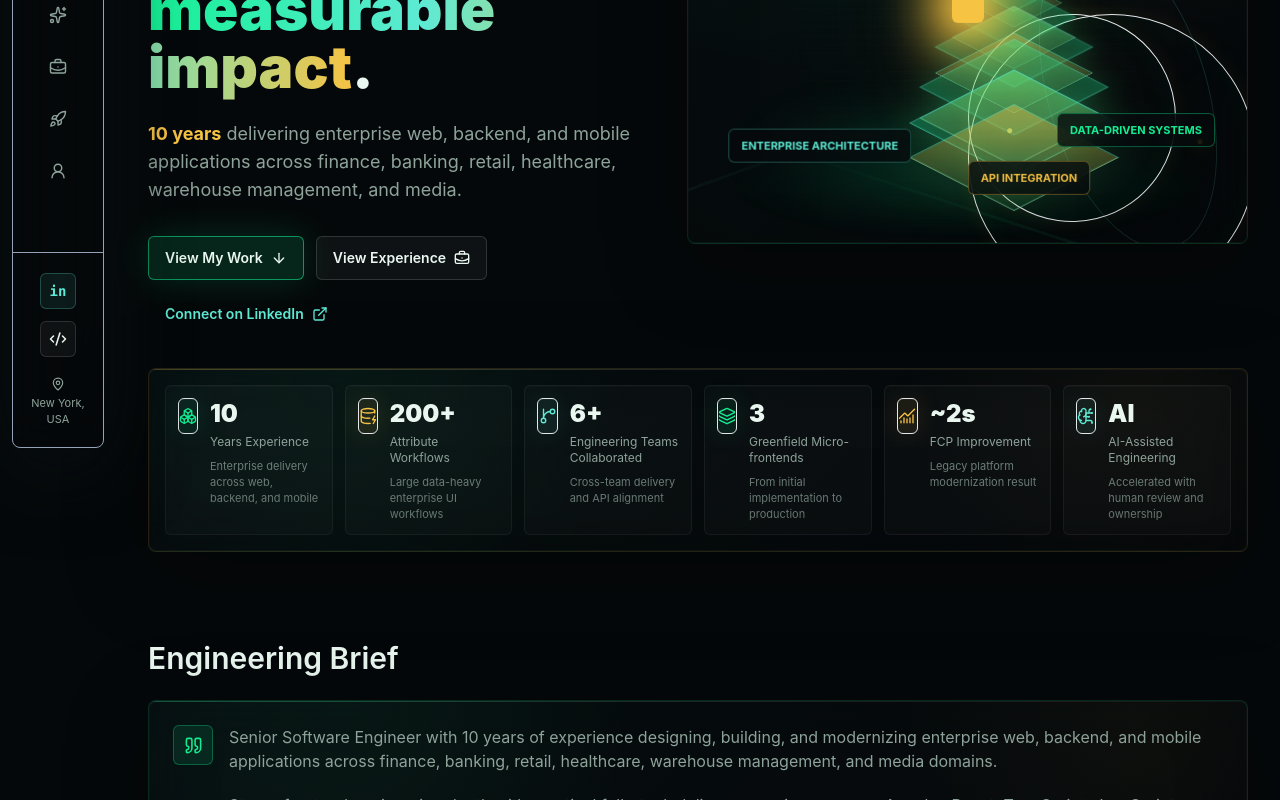
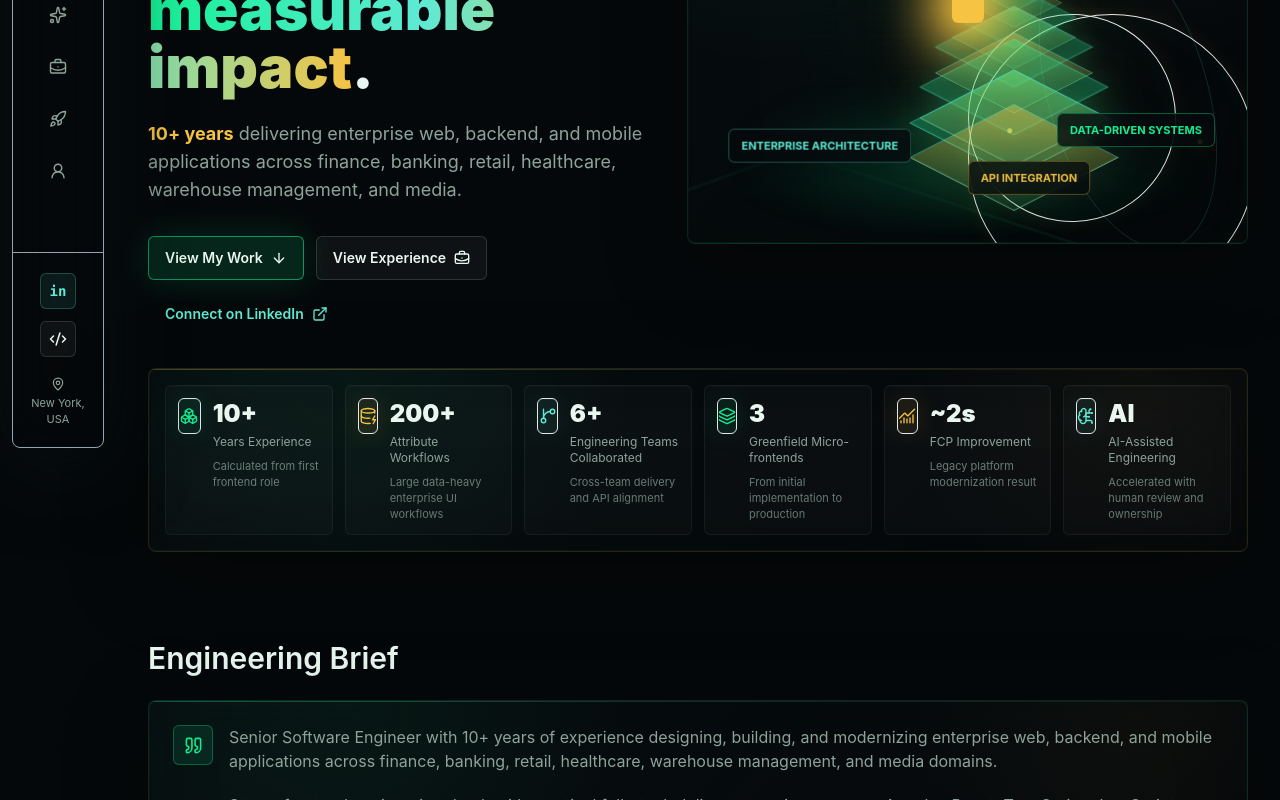
Before and after one commit to Ochkalov/Ochkalov.github.io, a React (Vite) app: page / in a window 1280 px wide. Shown: the part 340-1140 px from the top of the page. Built offline with nearby package versions, Linux system fonts and the light colour scheme; no server answers.

Commit message:
feat: update portfolio details and improve accessibility; calculate experience dynamically

```diff
--- a/index.html
+++ b/index.html
@@ -9,14 +9,14 @@
     />
     <meta name="theme-color" content="#05080A" />
     <meta property="og:type" content="website" />
-    <meta property="og:title" content="Yurii Ochkalov | Senior Software Engineer" />
+    <meta property="og:title" content="Senior Software Engineer" />
     <meta
       property="og:description"
       content="Senior Software Engineer in New York specializing in enterprise frontend architecture, full-stack delivery, micro-frontends, data-intensive applications, and AI-assisted engineering."
     />
     <meta property="og:image" content="/og-image.svg" />
     <meta name="twitter:card" content="summary_large_image" />
-    <meta name="twitter:title" content="Yurii Ochkalov | Senior Software Engineer" />
+    <meta name="twitter:title" content="Senior Software Engineer" />
     <meta
       name="twitter:description"
       content="Senior Software Engineer in New York specializing in enterprise frontend architecture, full-stack delivery, micro-frontends, data-intensive applications, and AI-assisted engineering."
@@ -26,16 +26,10 @@
     <script type="application/ld+json">
       {
         "@context": "https://schema.org",
-        "@type": "Person",
-        "name": "Yurii Ochkalov",
-        "jobTitle": "Senior Software Engineer",
-        "address": {
-          "@type": "PostalAddress",
-          "addressLocality": "New York",
-          "addressRegion": "NY",
-          "addressCountry": "US"
-        },
-        "sameAs": ["https://www.linkedin.com/in/ochkalov"],
+        "@type": "WebSite",
+        "name": "Senior Software Engineer Portfolio",
+        "description": "Senior Software Engineer in New York specializing in enterprise frontend architecture, full-stack delivery, micro-frontends, data-intensive applications, and AI-assisted engineering.",
+        "sameAs": ["https://www.linkedin.com/in/ochkalov", "https://github.com/Ochkalov"],
         "knowsAbout": [
           "Enterprise frontend architecture",
           "Full-stack delivery",
@@ -45,7 +39,7 @@
         ]
       }
     </script>
-    <title>Yurii Ochkalov | Senior Software Engineer</title>
+    <title>Senior Software Engineer</title>
   </head>
   <body>
     <div id="root"></div>
--- a/src/components/contact/ContactPanel.tsx
+++ b/src/components/contact/ContactPanel.tsx
@@ -36,7 +36,7 @@ export function ContactPanel() {
             external
             variant="primary"
             icon={<ExternalLink size={16} aria-hidden="true" />}
-            ariaLabel="Connect with Yurii Ochkalov on LinkedIn"
+            ariaLabel="Connect on LinkedIn"
           >
             Connect on LinkedIn
           </Button>
@@ -45,7 +45,7 @@ export function ContactPanel() {
             external
             variant="secondary"
             icon={<Code2 size={16} aria-hidden="true" />}
-            ariaLabel="View Yurii Ochkalov GitHub profile placeholder"
+            ariaLabel="View GitHub profile"
           >
             View GitHub
           </Button>
@@ -54,7 +54,7 @@ export function ContactPanel() {
               href={`${import.meta.env.BASE_URL}resume.pdf`}
               variant="ghost"
               icon={<Download size={16} aria-hidden="true" />}
-              ariaLabel="Download Yurii Ochkalov resume"
+              ariaLabel="Download resume"
             >
               Download Resume
             </Button>
--- a/src/components/hero/Hero.tsx
+++ b/src/components/hero/Hero.tsx
@@ -22,7 +22,7 @@ function renderHeadline() {
 }
 
 function renderSubheadline() {
-  const [prefix, rest] = profile.hero.subheadline.split('10 years')
+  const [prefix, rest] = profile.hero.subheadline.split(profile.hero.experiencePhrase)
 
   if (!rest) {
     return profile.hero.subheadline
@@ -31,7 +31,7 @@ function renderSubheadline() {
   return (
     <>
       {prefix}
-      <span className="font-bold text-amber">10 years</span>
+      <span className="font-bold text-amber">{profile.hero.experiencePhrase}</span>
       {rest}
     </>
   )
@@ -68,7 +68,7 @@ export function Hero() {
                 external
                 variant="ghost"
                 icon={<ExternalLink size={16} aria-hidden="true" />}
-                ariaLabel="Connect with Yurii Ochkalov on LinkedIn"
+                ariaLabel="Connect on LinkedIn"
               >
                 Connect on LinkedIn
               </Button>
--- a/src/components/layout/Header.tsx
+++ b/src/components/layout/Header.tsx
@@ -13,7 +13,7 @@ export function Header({ activeSection }: HeaderProps) {
       <div className="flex h-16 items-center gap-3 px-4">
         <a
           href="#home"
-          aria-label="Yurii Ochkalov home"
+          aria-label="Portfolio home"
           className="flex size-10 shrink-0 items-center justify-center rounded-lg border border-amber/35 bg-amber/8 text-sm font-black text-amber"
         >
           {profile.initials}
@@ -40,7 +40,7 @@ export function Header({ activeSection }: HeaderProps) {
             href={profile.linkedInUrl}
             target="_blank"
             rel="noreferrer"
-            aria-label="Connect with Yurii Ochkalov on LinkedIn"
+            aria-label="Connect on LinkedIn"
             className="hidden size-9 items-center justify-center rounded-md border border-cyan/25 bg-cyan/8 text-cyan min-[420px]:flex"
           >
             <span aria-hidden="true" className="font-mono text-xs font-black">
@@ -51,7 +51,7 @@ export function Header({ activeSection }: HeaderProps) {
             href={profile.github.url}
             target="_blank"
             rel="noreferrer"
-            aria-label="View Yurii Ochkalov GitHub profile placeholder"
+            aria-label="View GitHub profile"
             className="hidden size-9 items-center justify-center rounded-md border border-white/12 bg-white/[0.045] text-ink min-[520px]:flex"
           >
             <Code2 size={17} aria-hidden="true" />
--- a/src/components/layout/SidebarNav.tsx
+++ b/src/components/layout/SidebarNav.tsx
@@ -12,7 +12,7 @@ export function SidebarNav({ activeSection }: SidebarNavProps) {
     <aside className="fixed inset-y-3 left-3 z-30 hidden w-[92px] rounded-lg border border-line bg-charcoal/78 shadow-panel backdrop-blur-xl lg:flex lg:flex-col">
       <a
         href="#home"
-        aria-label="Yurii Ochkalov home"
+        aria-label="Portfolio home"
         className="mx-auto mt-6 flex size-12 items-center justify-center rounded-lg border border-amber/35 bg-amber/8 text-lg font-black text-amber shadow-amber focus-visible:outline focus-visible:outline-2 focus-visible:outline-offset-4 focus-visible:outline-emerald"
       >
         {profile.initials}
@@ -50,7 +50,7 @@ export function SidebarNav({ activeSection }: SidebarNavProps) {
             href={profile.linkedInUrl}
             target="_blank"
             rel="noreferrer"
-            aria-label="Connect with Yurii Ochkalov on LinkedIn"
+            aria-label="Connect on LinkedIn"
             className="flex size-9 items-center justify-center rounded-md border border-cyan/25 bg-cyan/8 text-cyan transition hover:border-cyan/55 hover:bg-cyan/12 focus-visible:outline focus-visible:outline-2 focus-visible:outline-offset-4 focus-visible:outline-emerald"
           >
             <span aria-hidden="true" className="font-mono text-sm font-black">
@@ -61,7 +61,7 @@ export function SidebarNav({ activeSection }: SidebarNavProps) {
             href={profile.github.url}
             target="_blank"
             rel="noreferrer"
-            aria-label="View Yurii Ochkalov GitHub profile placeholder"
+            aria-label="View GitHub profile"
             className="flex size-9 items-center justify-center rounded-md border border-white/12 bg-white/[0.045] text-ink transition hover:border-amber/45 hover:text-amber focus-visible:outline focus-visible:outline-2 focus-visible:outline-offset-4 focus-visible:outline-emerald"
           >
             <Code2 size={18} aria-hidden="true" />
--- a/src/data/impact.ts
+++ b/src/data/impact.ts
@@ -13,6 +13,7 @@ import {
   Smartphone,
 } from 'lucide-react'
 import type { LucideIcon } from 'lucide-react'
+import { getExperienceYears } from '../utils/experienceDuration'
 
 export interface Metric {
   label: string
@@ -37,8 +38,16 @@ export interface ImpactItem {
   }
 }
 
+const experienceYears = getExperienceYears()
+
 export const heroMetrics: Metric[] = [
-  { label: 'Years Experience', value: 10, description: 'Enterprise delivery across web, backend, and mobile', icon: Boxes },
+  {
+    label: 'Years Experience',
+    value: experienceYears,
+    suffix: '+',
+    description: 'Calculated from first frontend role',
+    icon: Boxes,
+  },
   { label: 'Attribute Workflows', value: 200, suffix: '+', description: 'Large data-heavy enterprise UI workflows', icon: DatabaseZap },
   { label: 'Engineering Teams Collaborated', value: 6, suffix: '+', description: 'Cross-team delivery and API alignment', icon: GitBranch },
   { label: 'Greenfield Micro-frontends', value: 3, description: 'From initial implementation to production', icon: Layers3 },
--- a/src/data/profile.ts
+++ b/src/data/profile.ts
@@ -1,5 +1,6 @@
+import { formatExperienceYearsPlus } from '../utils/experienceDuration'
+
 export interface Profile {
-  name: string
   initials: string
   role: string
   location: string
@@ -13,6 +14,7 @@ export interface Profile {
     eyebrow: string
     headline: string
     highlightedPhrase: string
+    experiencePhrase: string
     subheadline: string
   }
   brief: string[]
@@ -25,30 +27,30 @@ export interface Profile {
     institutionLabel: string
     credential: string
     focus: string
-    dates: string
   }
 }
 
+const experienceYearsPlus = formatExperienceYearsPlus()
+
 export const profile: Profile = {
-  name: 'Yurii Ochkalov',
   initials: 'YO',
   role: 'Senior Software Engineer',
   location: 'New York, USA',
   linkedInUrl: 'https://www.linkedin.com/in/ochkalov',
   github: {
     label: 'GitHub',
-    url: 'https://github.com/YOUR_GITHUB_USERNAME',
-    isPlaceholder: true,
+    url: 'https://github.com/Ochkalov',
+    isPlaceholder: false,
   },
   hero: {
     eyebrow: 'Senior Software Engineer',
     headline: 'I build scalable software systems that create measurable impact.',
     highlightedPhrase: 'measurable impact',
-    subheadline:
-      '10 years delivering enterprise web, backend, and mobile applications across finance, banking, retail, healthcare, warehouse management, and media.',
+    experiencePhrase: experienceYearsPlus,
+    subheadline: `${experienceYearsPlus} delivering enterprise web, backend, and mobile applications across finance, banking, retail, healthcare, warehouse management, and media.`,
   },
   brief: [
-    'Senior Software Engineer with 10 years of experience designing, building, and modernizing enterprise web, backend, and mobile applications across finance, banking, retail, healthcare, warehouse management, and media domains.',
+    `Senior Software Engineer with ${experienceYearsPlus} of experience designing, building, and modernizing enterprise web, backend, and mobile applications across finance, banking, retail, healthcare, warehouse management, and media domains.`,
     'Strong frontend engineering depth with practical full-stack delivery experience across Angular, React, TypeScript, JavaScript, Node.js, Express, REST APIs, .NET Web APIs, C#, Java/Spring Boot-based services, SQL Server, cloud platforms, and CI/CD.',
     'Known for translating complex business workflows into scalable, maintainable software solutions, collaborating across product, UX, backend, QA, and multiple engineering teams, and applying AI-assisted engineering workflows to accelerate discovery, implementation, debugging, refactoring, testing, and documentation while maintaining code review and production-quality standards.',
   ],
@@ -66,6 +68,5 @@ export const profile: Profile = {
     institutionLabel: 'University',
     credential: 'Master’s Degree',
     focus: 'Engineering / Finance',
-    dates: 'Sep 2002 – Jan 2010',
   },
 }
--- a/src/data/skills.ts
+++ b/src/data/skills.ts
@@ -242,7 +242,7 @@ export function getSkillDetail(skill: SkillItem, groupTitle = 'Engineering') {
   return (
     skillDetails[skill] ?? {
       name: skill,
-      summary: `${skill} is part of Yurii's ${groupTitle.toLowerCase()} toolkit.`,
+      summary: `${skill} is part of the ${groupTitle.toLowerCase()} toolkit.`,
       seniorUsage:
         'Used as part of enterprise delivery across frontend, backend, mobile, testing, integration, or production-readiness workflows.',
       usedInProjects: ['Enterprise delivery work'],
--- /dev/null
+++ b/src/utils/experienceDuration.ts
@@ -0,0 +1,29 @@
+const CAREER_START_YEAR = 2016
+const CAREER_START_MONTH_INDEX = 1
+
+export interface ExperienceDuration {
+  years: number
+  months: number
+  totalMonths: number
+}
+
+export function getExperienceDuration(currentDate = new Date()): ExperienceDuration {
+  const totalMonths = Math.max(
+    0,
+    (currentDate.getFullYear() - CAREER_START_YEAR) * 12 + currentDate.getMonth() - CAREER_START_MONTH_INDEX,
+  )
+
+  return {
+    years: Math.floor(totalMonths / 12),
+    months: totalMonths % 12,
+    totalMonths,
+  }
+}
+
+export function getExperienceYears(currentDate = new Date()) {
+  return getExperienceDuration(currentDate).years
+}
+
+export function formatExperienceYearsPlus(currentDate = new Date()) {
+  return `${getExperienceYears(currentDate)}+ years`
+}
```
Also changed, not shown: src/components/education/EducationCard.tsx (+2 -8 lines), public/og-image.svg, 1 other file (tests, documents, lock files or other folders).
